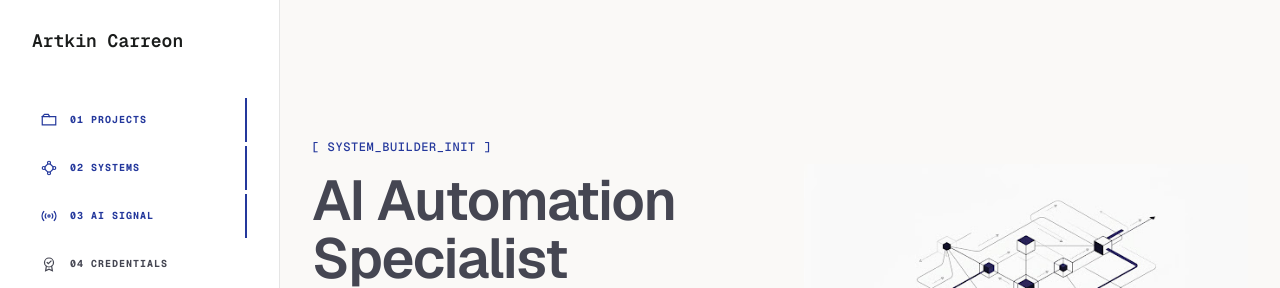
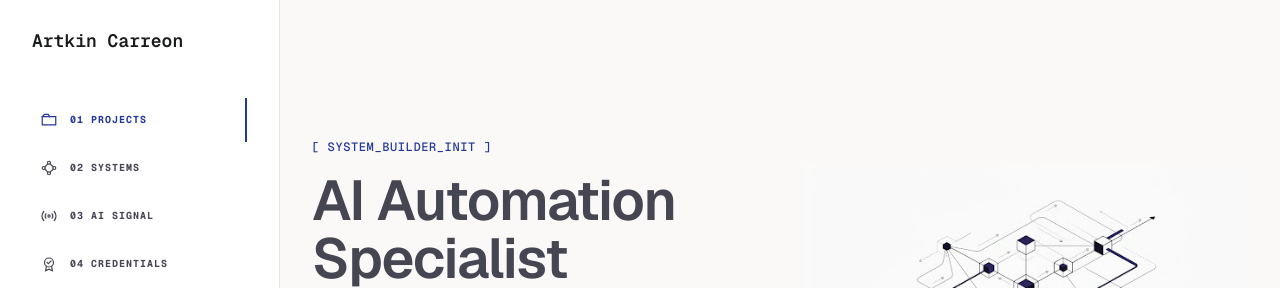
Before and after one commit to kin2001/myportfolio, a Next.js app in the folder web/: page / in a window 1280 px wide. Shown: the top 288 px of the page. Built offline with nearby package versions, Linux system fonts and the light colour scheme; no server answers.

Commit message:
Fix sidebar active navigation state

```diff
--- a/web/src/components/site-shell.tsx
+++ b/web/src/components/site-shell.tsx
@@ -2,7 +2,7 @@
 
 import Link from "next/link";
 import { usePathname } from "next/navigation";
-import { useState } from "react";
+import { useEffect, useState } from "react";
 import { Icon } from "@/components/icons";
 
 const navigation = [
@@ -16,10 +16,19 @@ const navigation = [
 
 function NavLinks({ close }: { close?: () => void }) {
   const pathname = usePathname();
+  const [hash, setHash] = useState("#projects");
+
+  useEffect(() => {
+    const syncHash = () => setHash(window.location.hash || "#projects");
+    syncHash();
+    window.addEventListener("hashchange", syncHash);
+    return () => window.removeEventListener("hashchange", syncHash);
+  }, [pathname]);
+
   return (
     <nav aria-label="Primary navigation" className="flex flex-col gap-1">
-      {navigation.map(([index, label, href, icon], itemIndex) => {
-        const active = href === "/credentials" ? pathname === href : href === "/about" || href === "/contact" ? pathname === href : pathname === "/" && itemIndex < 5;
+      {navigation.map(([index, label, href, icon]) => {
+        const active = href.startsWith("/#") ? pathname === "/" && href === `/${hash}` : pathname === href;
         return (
           <Link
             key={href}
```
